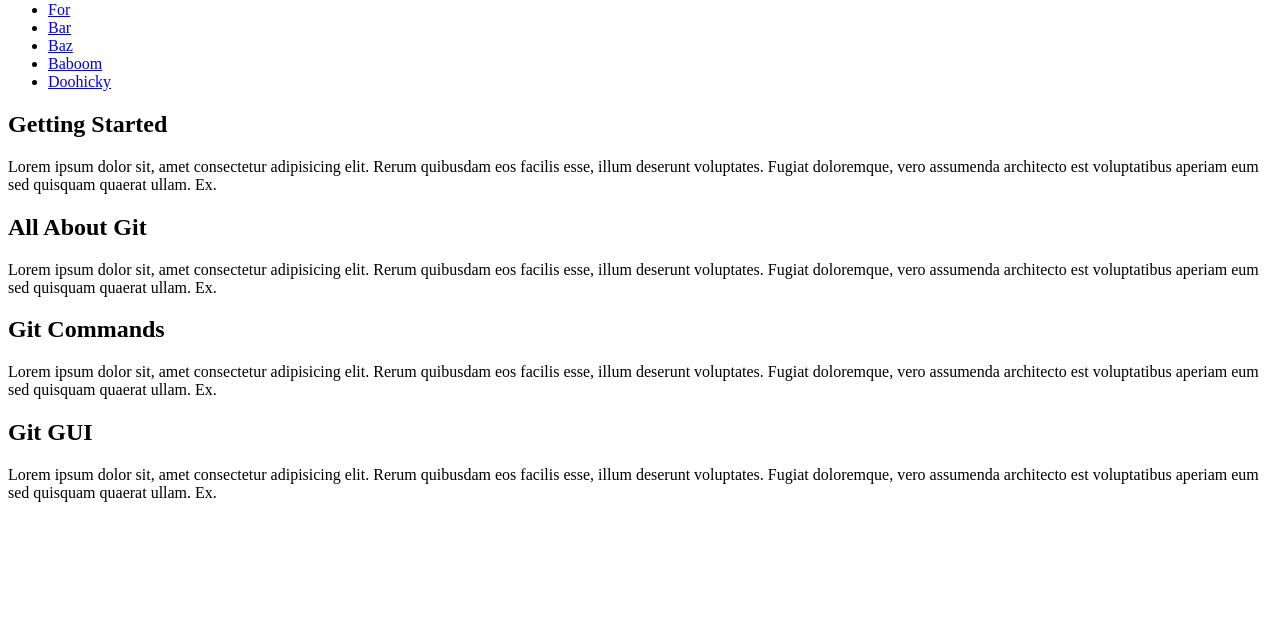
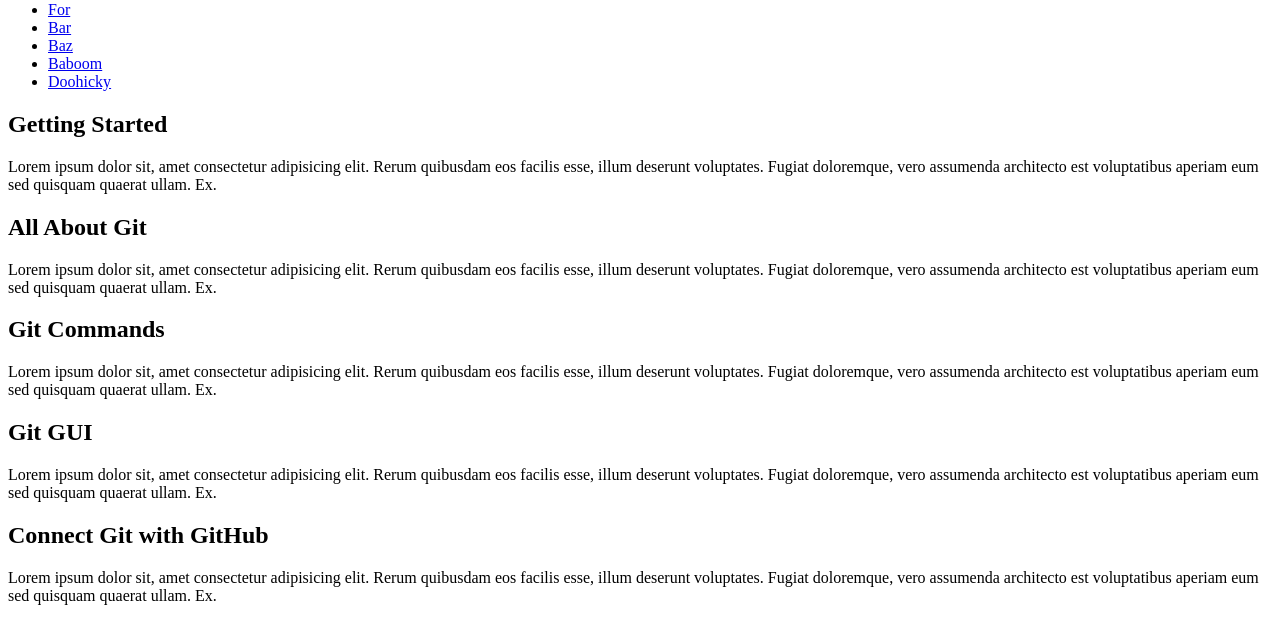
Before and after one commit to michaelwhyte/learning-git, a plain HTML site: page index.html in a window 1280 px wide. Shown: the part 79-722 px from the top of the page. Drawn offline with Linux system fonts and the light colour scheme.

Commit message:
Create Connect with GitHub article

```diff
--- a/index.html
+++ b/index.html
@@ -37,6 +37,10 @@
                 <h1>Git GUI</h1>
                 <p>Lorem ipsum dolor sit, amet consectetur adipisicing elit. Rerum quibusdam eos facilis esse, illum deserunt voluptates. Fugiat doloremque, vero assumenda architecto est voluptatibus aperiam eum sed quisquam quaerat ullam. Ex.</p>
             </article>
+            <article>
+                <h1>Connect Git with GitHub</h1>
+                <p>Lorem ipsum dolor sit, amet consectetur adipisicing elit. Rerum quibusdam eos facilis esse, illum deserunt voluptates. Fugiat doloremque, vero assumenda architecto est voluptatibus aperiam eum sed quisquam quaerat ullam. Ex.</p>
+            </article>
         </main>
     </div>
 
```
